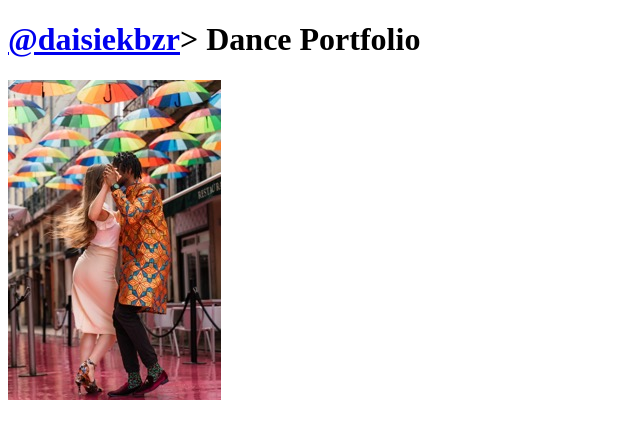
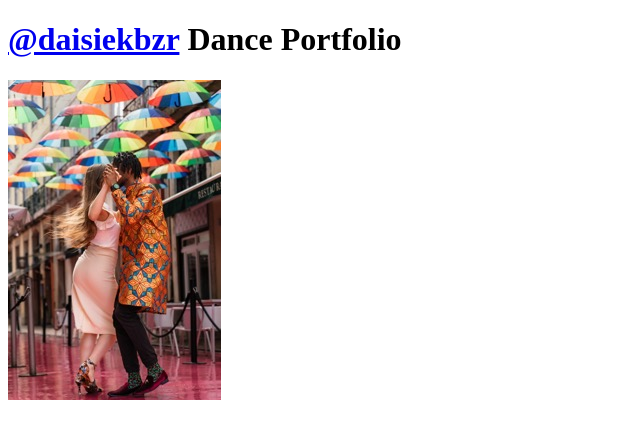
Before and after one commit to daisiecommits/dance-portfolio, a plain HTML site: page index.html in a window 1280 px wide. Shown: the whole page, without its empty margins (0-640 px from the left). Drawn offline with Linux system fonts and the light colour scheme.

Commit message:
-edit <a>

```diff
--- a/index.html
+++ b/index.html
@@ -7,7 +7,7 @@
     <title>Document</title>
 </head>
 <body>
-    <h1><a href="https://www.instagram.com/daisiekbzr/">@daisiekbzr</a>> Dance Portfolio</h1>
+    <h1><a href="https://www.instagram.com/daisiekbzr/">@daisiekbzr</a> Dance Portfolio</h1>
     <img src="/images/rend.jpeg">
 </body>
 </html>
```
